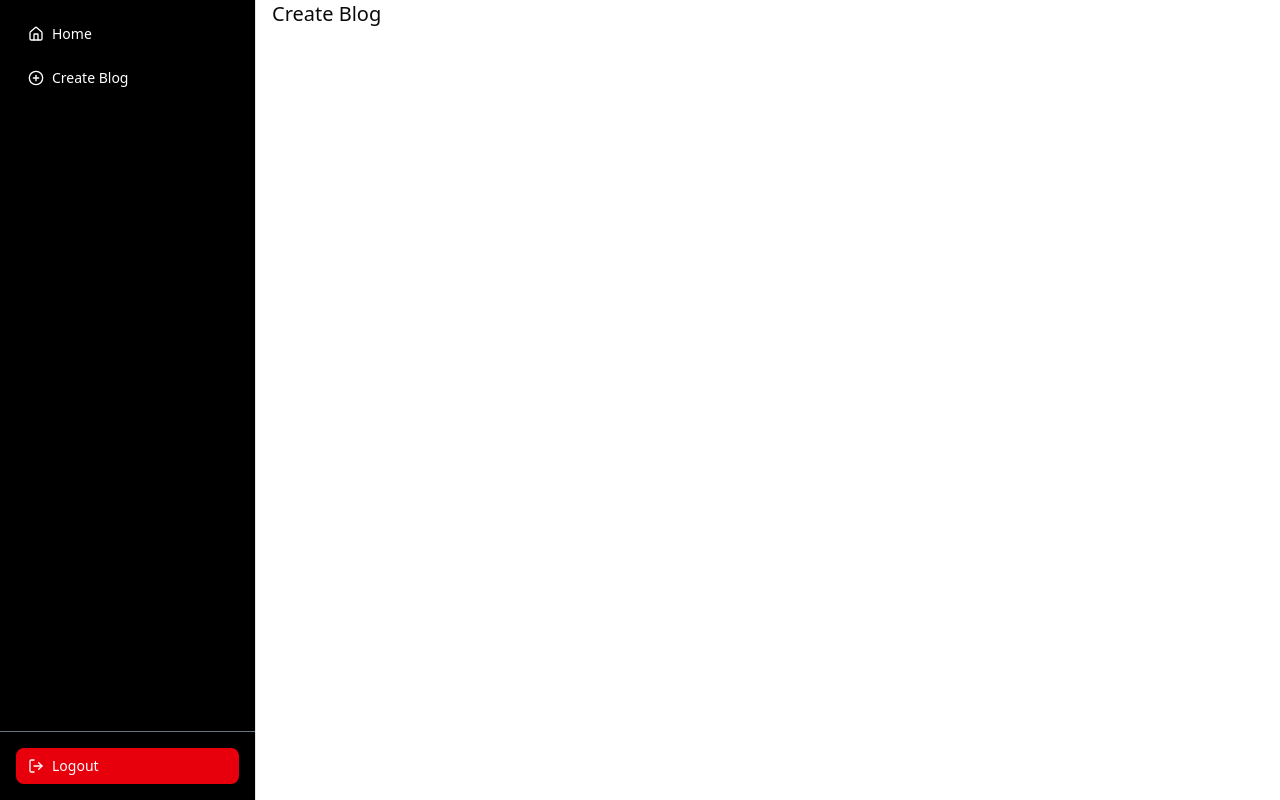
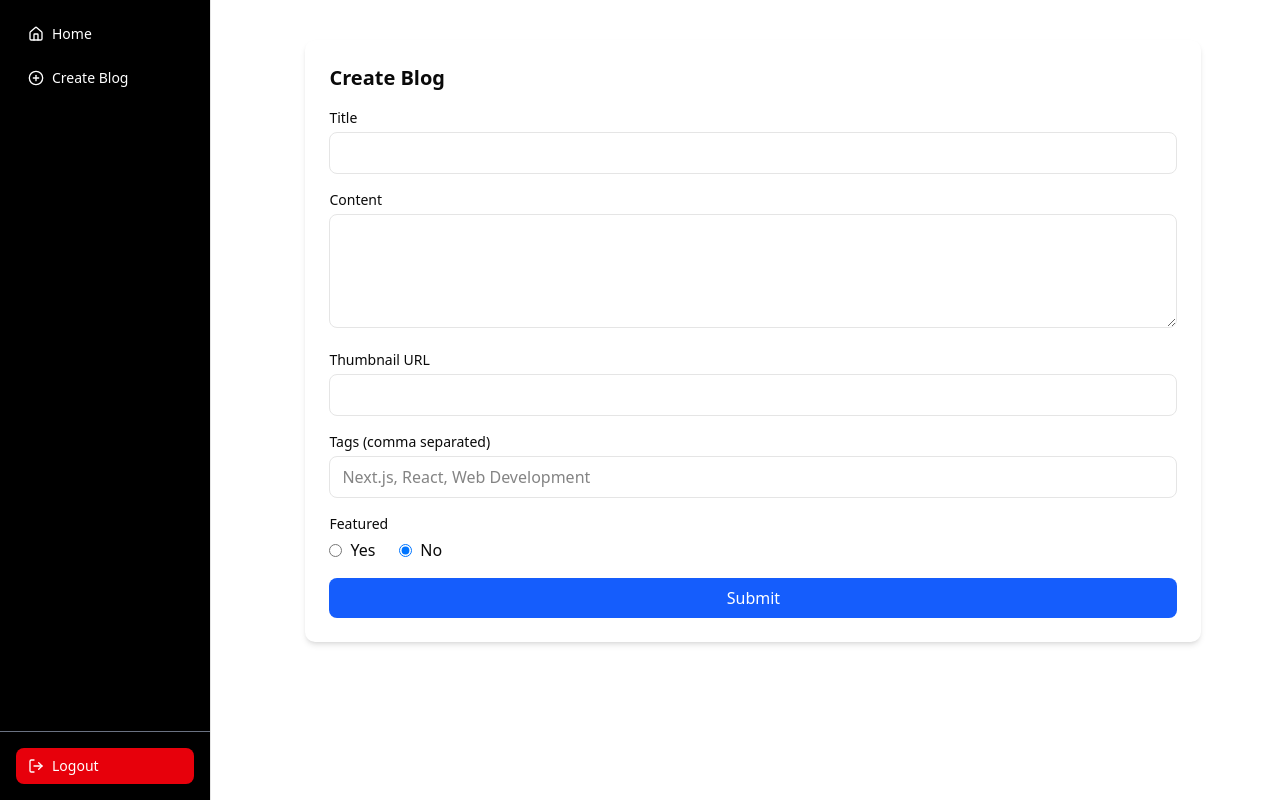
Before and after one commit to MukitHossen7/Next.js-Practice, a Next.js app in the folder next-blog-ui/: page /dashboard/create-blog in a window 1280 px wide. Built offline with nearby package versions, Linux system fonts and the light colour scheme.

Commit message:
create server function and post blog data

```diff
--- /dev/null
+++ b/next-blog-ui/src/actions/actions.ts
@@ -0,0 +1,33 @@
+"use server";
+
+import { revalidateTag } from "next/cache";
+import { redirect } from "next/navigation";
+
+export const createBlog = async (formData: FormData) => {
+  const rawFormData = Object.fromEntries(formData.entries());
+  const blogData = {
+    title: rawFormData.title,
+    content: rawFormData.content,
+    thumbnail: rawFormData.thumbnail,
+    isFeatured: Boolean(rawFormData.isFeatured),
+    authorId: 3,
+    tags: rawFormData.tags
+      .toString()
+      .split(",")
+      .map((tag) => tag.trim()),
+  };
+
+  const result = await fetch(`${process.env.NEXT_PUBLIC_BASE_API}/post`, {
+    method: "POST",
+    headers: {
+      "Content-Type": "application/json",
+    },
+    body: JSON.stringify(blogData),
+  });
+  if (result.status === 201) {
+    revalidateTag("BLOGS");
+    redirect("/blogs");
+  } else {
+    throw new Error("Failed to create blog");
+  }
+};
--- a/next-blog-ui/src/app/(dashboard)/dashboard/create-blog/page.tsx
+++ b/next-blog-ui/src/app/(dashboard)/dashboard/create-blog/page.tsx
@@ -1,9 +1,10 @@
+import BlogFrom from "@/components/modules/Blogs/BlogFrom";
 import React from "react";
 
 const CreateBlog = () => {
   return (
-    <div>
-      <h1 className="text-center text-xl">Create Blog</h1>
+    <div className="w-full py-10">
+      <BlogFrom />
     </div>
   );
 };
--- a/next-blog-ui/src/app/(public)/page.tsx
+++ b/next-blog-ui/src/app/(public)/page.tsx
@@ -5,7 +5,7 @@
 export default async function HomePage() {
   const res = await fetch(`${process.env.NEXT_PUBLIC_BASE_API}/post`, {
     next: {
-      revalidate: 30,
+      tags: ["BLOGS"],
     },
   });
   const { data: posts } = await res.json();
--- /dev/null
+++ b/next-blog-ui/src/components/modules/Blogs/BlogFrom.tsx
@@ -0,0 +1,108 @@
+"use client";
+import { useState } from "react";
+import Form from "next/form";
+import { createBlog } from "@/actions/actions";
+const BlogFrom = () => {
+  const [isFeatured, setIsFeatured] = useState("false");
+  return (
+    <div className="">
+      <Form
+        action={createBlog}
+        className="max-w-4xl mx-auto p-6 bg-white shadow-md rounded-lg space-y-4 w-full"
+      >
+        <h2 className="text-xl font-semibold mb-4">Create Blog</h2>
+
+        {/* Title */}
+        <div>
+          <label className="block text-sm font-medium mb-1" htmlFor="title">
+            Title
+          </label>
+          <input
+            type="text"
+            id="title"
+            name="title"
+            className="w-full rounded-md border px-3 py-2 focus:ring focus:ring-blue-200"
+          />
+        </div>
+
+        {/* Content */}
+        <div>
+          <label className="block text-sm font-medium mb-1" htmlFor="content">
+            Content
+          </label>
+          <textarea
+            id="content"
+            name="content"
+            rows={4}
+            className="w-full rounded-md border px-3 py-2 focus:ring focus:ring-blue-200"
+          />
+        </div>
+
+        {/* Thumbnail */}
+        <div>
+          <label className="block text-sm font-medium mb-1" htmlFor="thumbnail">
+            Thumbnail URL
+          </label>
+          <input
+            type="url"
+            id="thumbnail"
+            name="thumbnail"
+            className="w-full rounded-md border px-3 py-2 focus:ring focus:ring-blue-200"
+          />
+        </div>
+
+        {/* Tags */}
+        <div>
+          <label className="block text-sm font-medium mb-1" htmlFor="tags">
+            Tags (comma separated)
+          </label>
+          <input
+            type="text"
+            id="tags"
+            name="tags"
+            placeholder="Next.js, React, Web Development"
+            className="w-full rounded-md border px-3 py-2 focus:ring focus:ring-blue-200"
+          />
+        </div>
+
+        {/* Featured */}
+        <div>
+          <p className="block text-sm font-medium mb-1">Featured</p>
+          <div className="flex gap-6">
+            <label className="flex items-center gap-2">
+              <input
+                type="radio"
+                name="isFeatured"
+                value="true"
+                checked={isFeatured === "true"}
+                onChange={(e) => setIsFeatured(e.target.value)}
+                className="text-blue-600 focus:ring-blue-500"
+              />
+              Yes
+            </label>
+            <label className="flex items-center gap-2">
+              <input
+                type="radio"
+                name="isFeatured"
+                value="false"
+                checked={isFeatured === "false"}
+                onChange={(e) => setIsFeatured(e.target.value)}
+                className="text-blue-600 focus:ring-blue-500"
+              />
+              No
+            </label>
+          </div>
+        </div>
+
+        <button
+          type="submit"
+          className="w-full bg-blue-600 text-white font-medium py-2 rounded-md hover:bg-blue-700 transition"
+        >
+          Submit
+        </button>
+      </Form>
+    </div>
+  );
+};
+
+export default BlogFrom;
```
